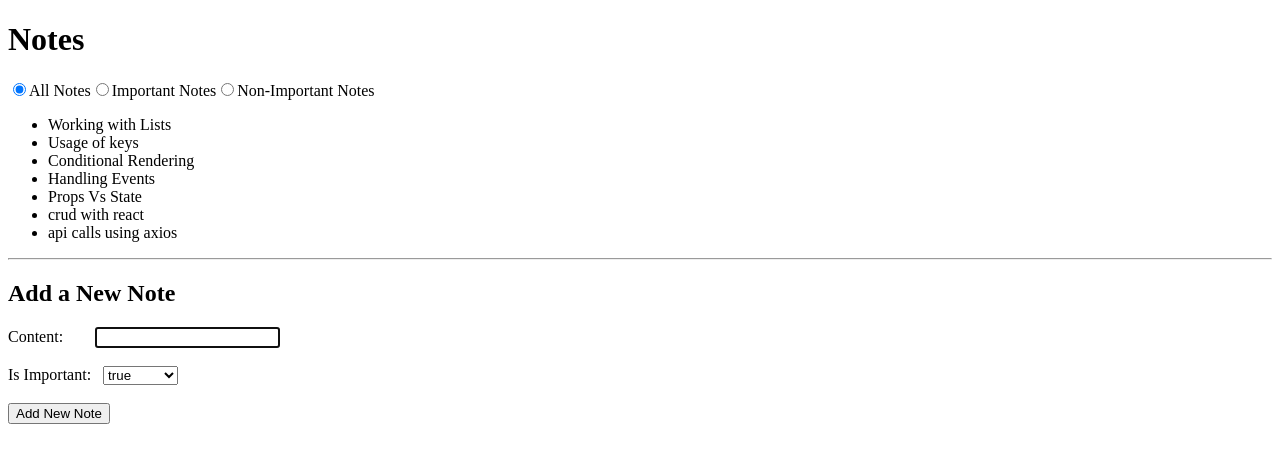
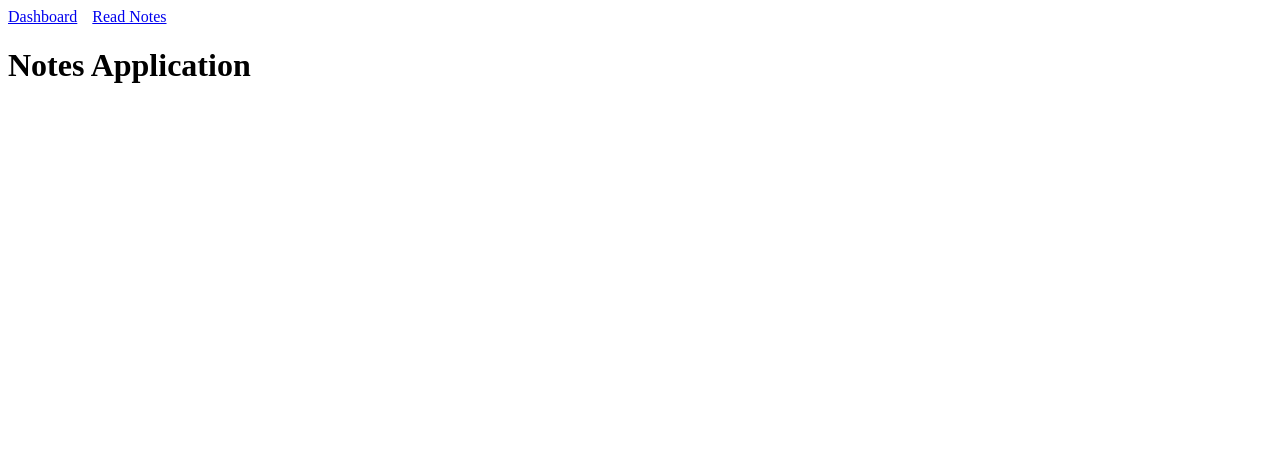
Before and after one commit to githubscientist/react-b47-b48, a React (Vite) app: page / in a window 1280 px wide. Shown: the top 462 px of the page. Built offline with nearby package versions, Linux system fonts and the light colour scheme; data requests are answered from the project's data file.

Commit message:
adding router to the application --dashboard + readNotes completed

```diff
--- a/src/App.jsx
+++ b/src/App.jsx
@@ -1,5 +1,8 @@
 import axios from 'axios';
 import React, { useEffect, useRef, useState } from 'react';
+import { Link, Route, BrowserRouter as Router, Routes } from 'react-router-dom';
+import Dashboard from './components/Dashboard';
+import ReadNotes from './components/ReadNotes';
 
 function App() {
 
@@ -24,7 +27,7 @@ function App() {
   }
 
   useEffect(() => {
-    newNoteContentRef.current.focus();
+    // newNoteContentRef.current.focus();
   }, []);
 
   useEffect(() => {
@@ -62,96 +65,24 @@ function App() {
     setShowStatus(event.target.value);
   }
 
-  let filterNotes = (notes, showStatus) => {
-    switch (showStatus) {
-      case 'all':
-        return notes;
-      case 'imp':
-        return notes.filter(note => note.important === true);
-      case 'nonimp':
-        return notes.filter(note => note.important === false);
-    }
-  }
-
-  const notesFiltered = filterNotes(notes, showStatus);
+  const padding = {
+    padding: 15,
+  };
 
   return (
-    <div>
-      <h1>Notes</h1>
+    <Router>
 
-      <label>
-        <input
-          type='radio'
-          name='filter'
-          onChange={handleStatusChange}
-          value='all'
-          checked={showStatus === 'all'}
-        />
-        All Notes
-      </label>
+      <div>
+        <Link to="/" >Dashboard</Link>
+        <Link to="/read" style={padding}>Read Notes</Link>
+      </div>
 
-      <label>
-        <input
-          type='radio'
-          name='filter'
-          onChange={handleStatusChange}
-          value='imp'
+      <Routes>
+        <Route path='/' element={<Dashboard />} />
+        <Route path='/read' element={<ReadNotes showStatus={showStatus} handleStatusChange={handleStatusChange} notes={ notes } /> } />
+      </Routes>
 
-        />
-        Important Notes
-      </label>
-
-      <label>
-        <input
-          type='radio'
-          name='filter'
-          onChange={handleStatusChange}
-          value='nonimp'
-
-        />
-        Non-Important Notes
-      </label>
-
-      <ul>
-        {
-          notesFiltered.map(note =>
-            <li key={note.id}>{ note.content }</li>
-          )
-        }
-      </ul>
-      <hr></hr>
-      <h2>Add a New Note</h2>
-      <form onSubmit={addNote}>
-        <label>
-          Content: &nbsp;&nbsp;&nbsp;&nbsp;&nbsp;&nbsp;&nbsp;
-          <input
-            onChange={(e) => setNewNoteContent(e.target.value)}
-            value={newNoteContent}
-            ref={newNoteContentRef}
-            required
-          />
-        </label>
-        <br /><br />
-        <label>
-          Is Important: &nbsp;&nbsp;
-          <select
-            onChange={(e) => setNewNoteImportant(e.target.value)}
-            value={newNoteImportant}
-            required
-          >
-            <option disabled>--select--</option>
-            <option>true</option>
-            <option>false</option>
-          </select>
-        </label>
-
-        <br /><br />
-
-        <button type='submit'>Add New Note</button>
-
-      </form>
-
-    </div>
+    </Router>
   )
 }
 
--- /dev/null
+++ b/src/components/Dashboard.jsx
@@ -0,0 +1,11 @@
+import React from 'react';
+
+function Dashboard() {
+  return (
+      <div>
+          <h1>Notes Application</h1>
+    </div>
+  )
+}
+
+export default Dashboard;
--- /dev/null
+++ b/src/components/ReadNotes.jsx
@@ -0,0 +1,66 @@
+import React from 'react';
+
+function ReadNotes({ showStatus, handleStatusChange, notes }) {
+
+    let filterNotes = (notes, showStatus) => {
+    switch (showStatus) {
+      case 'all':
+        return notes;
+      case 'imp':
+        return notes.filter(note => note.important === true);
+      case 'nonimp':
+        return notes.filter(note => note.important === false);
+    }
+  }
+
+  const notesFiltered = filterNotes(notes, showStatus);
+
+  return (
+      <div>
+          <h1>Notes</h1>
+
+      <label>
+        <input
+          type='radio'
+          name='filter'
+          onChange={handleStatusChange}
+          value='all'
+          checked={showStatus === 'all'}
+        />
+        All Notes
+      </label>
+
+      <label>
+        <input
+          type='radio'
+          name='filter'
+          onChange={handleStatusChange}
+          value='imp'
+
+        />
+        Important Notes
+      </label>
+
+      <label>
+        <input
+          type='radio'
+          name='filter'
+          onChange={handleStatusChange}
+          value='nonimp'
+
+        />
+        Non-Important Notes
+      </label>
+
+      <ul>
+        {
+          notesFiltered.map(note =>
+            <li key={note.id}>{ note.content }</li>
+          )
+        }
+      </ul>
+    </div>
+  )
+}
+
+export default ReadNotes;
```
Also changed, not shown: src/components/CreateNote.jsx (added, +40 -0 lines).
